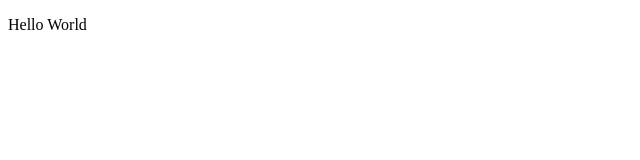
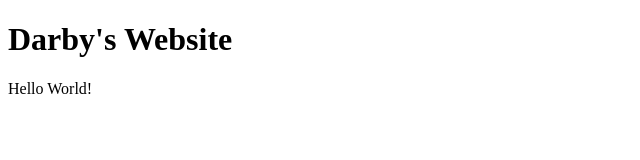
Before and after one commit to supdarby/CodeMyGear, a plain HTML site: page index.html in a window 1280 px wide. Shown: the whole page, without its empty margins (0-640 px from the left). Drawn offline with Linux system fonts and the light colour scheme.

Commit message:
Some stuff

```diff
--- a/index.html
+++ b/index.html
@@ -5,8 +5,9 @@
   <title>Eduardo</title>
 </head>
 <body>
+  <h1>Darby's Website</h1>
   <p>
-    Hello World
+    Hello World!
   </p>
 </body>
 </html>
```
